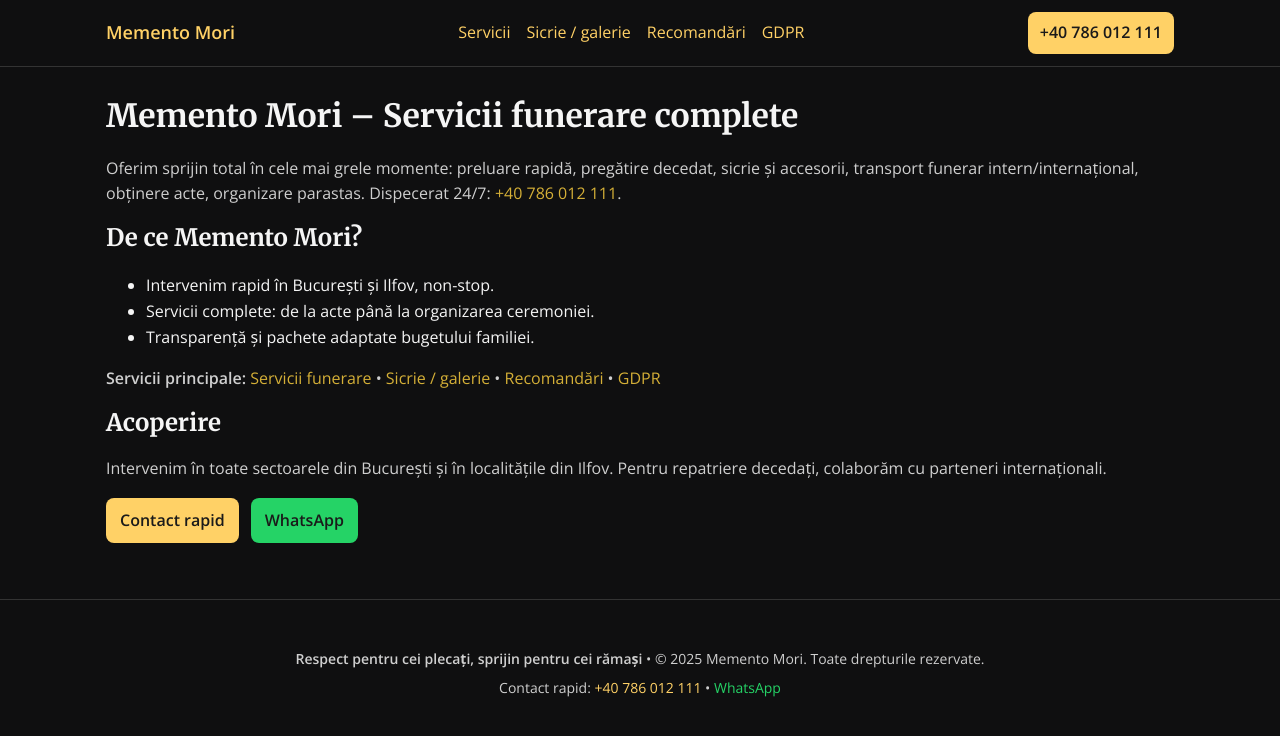
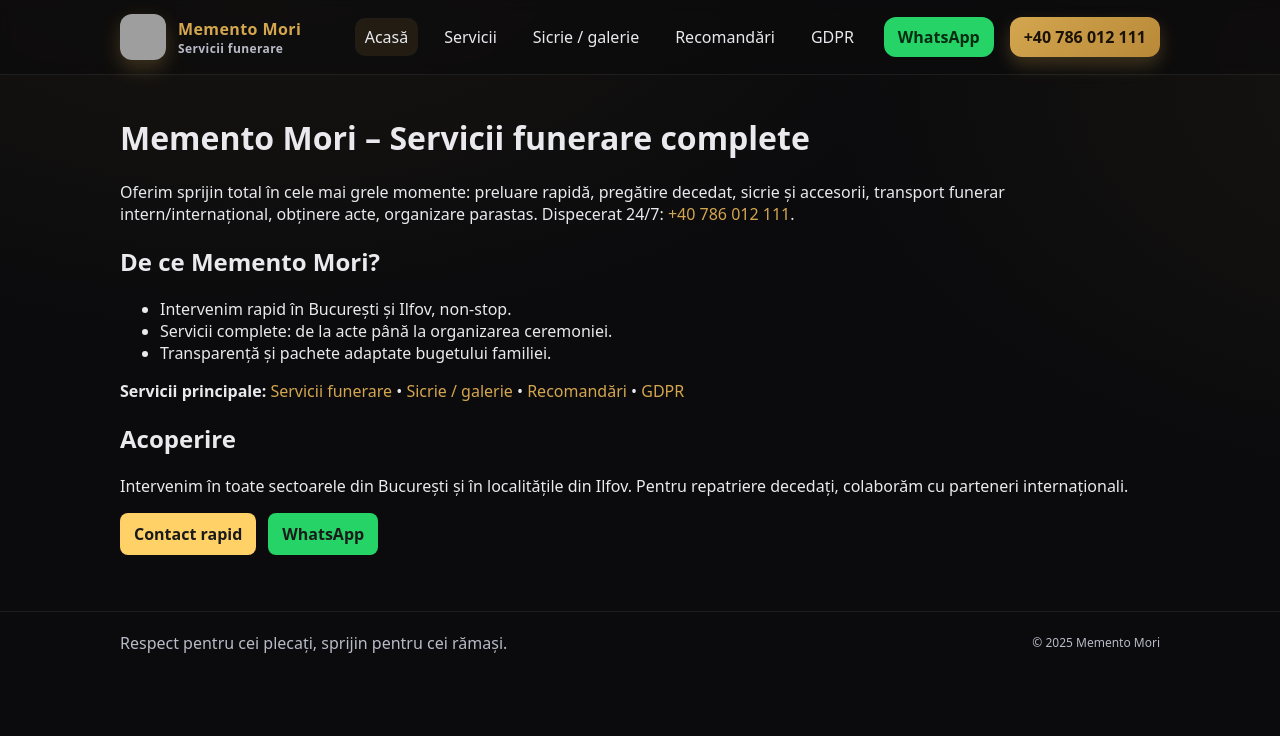
Before and after one commit to cristianaldea21-hue/mementomori, a Next.js app: page / in a window 1280 px wide. Shown: the top 736 px of the page. Built offline with nearby package versions, Linux system fonts and the light colour scheme; grey boxes are pictures that could not be loaded.

Commit message:
Logo integrat + butoane WhatsApp & Apel, păstrat SEO

```diff
--- a/app/globals.css
+++ b/app/globals.css
@@ -1,59 +1,90 @@
-/* Fonturi */
-@import url('https://fonts.googleapis.com/css2?family=Merriweather:wght@700&family=Open+Sans:wght@400;600&display=swap');
-
 :root{
-  --bg:#0f0f10;
-  --panel:#161618;
-  --text:#f5f5f5;
-  --muted:#cfcfcf;
-  --gold:#d4af37;
-  --line:#26262a;
+  --bg:#0b0b0d;
+  --card:#121216;
+  --text:#e9e9ee;
+  --muted:#b8bbc7;
+  --gold:#d4a64f;
+  --gold-2:#b88938;
+  --line:rgba(255,255,255,.08);
 }
 
 *{box-sizing:border-box}
 html,body{height:100%}
 body{
-  margin:0; background:var(--bg); color:var(--text);
-  font-family:'Open Sans',system-ui,Arial,sans-serif; line-height:1.6;
+  margin:0;
+  background: radial-gradient(1200px 700px at 20% -10%, rgba(212,166,79,.07), transparent 60%),
+              radial-gradient(1200px 700px at 120% 10%, rgba(212,166,79,.07), transparent 60%),
+              var(--bg);
+  color:var(--text);
+  font-family: ui-sans-serif, system-ui, "Segoe UI", Roboto, Inter, Arial, sans-serif;
+  -webkit-font-smoothing:antialiased; text-rendering:optimizeLegibility;
 }
 
-/* Layout */
-.container{max-width:1100px; margin:0 auto; padding:24px}
-.panel{background:var(--panel); border:1px solid var(--line); border-radius:14px; padding:22px}
+a{color:var(--gold); text-decoration:none}
+a:hover{color:var(--gold-2)}
 
-/* Tipografie */
-h1,h2,h3{font-family:'Merriweather',serif; margin:0 0 14px}
-h1{font-size:32px}
-h2{font-size:24px}
-p{margin:0 0 12px; color:var(--muted)}
-a{color:var(--gold); text-decoration:none}
-a:hover{text-decoration:underline}
+.container{max-width:1080px; margin:0 auto; padding:20px}
 
-/* Header */
-.header{
-  position:sticky; top:0; z-index:50;
-  backdrop-filter:saturate(120%) blur(6px);
-  background:rgba(15,15,16,.7); border-bottom:1px solid var(--line);
+/* ====== HEADER ====== */
+.header{position:sticky; top:0; z-index:50; backdrop-filter:saturate(140%) blur(6px);
+  background:rgba(10,10,12,.6); border-bottom:1px solid var(--line);}
+.header-inner{display:flex; align-items:center; gap:20px; padding:14px 20px}
+.brand{display:flex; align-items:center; gap:12px; font-weight:700; letter-spacing:.4px}
+.brand img.logo{width:46px; height:46px; border-radius:12px; display:block;
+  box-shadow:0 8px 20px rgba(212,166,79,.25); background:#000;}
+
+.nav{display:flex; gap:16px; margin-left:auto; flex-wrap:wrap}
+.nav a{padding:8px 10px; border-radius:10px; color:var(--text)}
+.nav a.active, .nav a:hover{background:rgba(212,166,79,.10)}
+
+.call{margin-left:8px; background:linear-gradient(135deg, var(--gold), var(--gold-2));
+  color:#1a1206; padding:9px 14px; border-radius:12px; font-weight:700;
+  box-shadow:0 8px 18px rgba(212,166,79,.25);}
+.whats{background:#25D366; color:#052c12; padding:9px 14px; border-radius:12px; font-weight:700;}
+
+/* ====== HERO, CARDURI, GALERIE ====== */
+.hero{
+  position:relative; overflow:hidden; border-radius:18px; padding:64px 28px;
+  background:
+    linear-gradient(to bottom, rgba(0,0,0,.55), rgba(0,0,0,.55)),
+    url('/img/hero.jpg') center/cover no-repeat, var(--card);
+  border:1px solid var(--line);
 }
-.nav{display:flex; align-items:center; gap:16px}
-.brand{display:flex; align-items:center; gap:10px; font-weight:700}
-.brand span{color:var(--gold)}
-.spacer{flex:1}
-.menu a{margin:0 10px; font-weight:600}
+.hero h1{font-size:36px; line-height:1.15; margin:0 0 10px}
+.hero p{color:var(--muted); margin:0 0 18px}
+.badges{display:flex; gap:10px; flex-wrap:wrap; margin-top:12px}
+.badge{border:1px solid var(--line); color:var(--muted); padding:6px 10px; border-radius:999px; background:rgba(255,255,255,.02)}
 
-/* Butoane */
-.btn{
-  display:inline-block; padding:10px 16px; border-radius:10px;
-  border:1px solid var(--gold); color:#101010; font-weight:700;
-  background:linear-gradient(180deg,var(--gold),#b99627);
-}
-.btn:hover{filter:brightness(1.05); text-decoration:none}
+.section{margin-top:36px}
+.section h2{font-size:22px; margin:0 0 12px}
+.section p{color:var(--muted)}
 
-/* Grid-uri */
-.grid{display:grid; gap:16px}
-.grid-2{grid-template-columns:repeat(2,minmax(0,1fr))}
-.grid-3{grid-template-columns:repeat(3,minmax(0,1fr))}
-@media (max-width:900px){.grid-2,.grid-3{grid-template-columns:1fr}}
+.grid{display:grid; gap:18px; grid-template-columns:repeat(auto-fill, minmax(260px,1fr));}
+.card{background:linear-gradient(180deg, rgba(255,255,255,.02), rgba(255,255,255,.00));
+  border:1px solid var(--line); border-radius:16px; overflow:hidden;}
+.card img{width:100%; height:160px; object-fit:cover}
+.card .body{padding:16px}
+.card h3{margin:0 0 8px; font-size:18px}
+.card p{margin:0; color:var(--muted)}
 
-/* Footer */
-.footer{border-top:1px solid var(--line); margin-top:40px; padding:28px 0; color:var(--muted); font-size:14px; text-align:center}
+.cta-row{display:flex; gap:12px; flex-wrap:wrap; margin-top:18px}
+.btn{display:inline-flex; align-items:center; gap:8px; padding:10px 14px; border-radius:12px;
+  border:1px solid var(--line); color:var(--text); background:rgba(255,255,255,.02)}
+.btn.primary{background:linear-gradient(135deg, var(--gold), var(--gold-2)); color:#1a1206; font-weight:700}
+
+.gallery{display:grid; gap:10px; grid-template-columns:repeat(auto-fill, minmax(220px,1fr));}
+.gallery img{width:100%; height:180px; object-fit:cover; border-radius:14px; border:1px solid var(--line)}
+
+/* ====== FOOTER ====== */
+.footer{margin:36px 0 20px; border-top:1px solid var(--line)}
+.footer .container{display:flex; flex-wrap:wrap; gap:14px; align-items:center; justify-content:space-between; color:var(--muted)}
+.slogan{color:var(--muted)}
+.small{font-size:12px; color:var(--muted)}
+
+/* ====== QUICK ACTION (plutitoare, pt. mobil) ====== */
+.fabs{position:fixed; right:18px; bottom:18px; display:flex; flex-direction:column; gap:10px; z-index:60}
+.fab{display:inline-flex; align-items:center; justify-content:center; width:56px; height:56px; border-radius:50%;
+  border:1px solid var(--line); background:var(--card); color:var(--text)}
+.fab.call{background:linear-gradient(135deg, var(--gold), var(--gold-2)); color:#1a1206; font-weight:800}
+.fab.whats{background:#25D366; color:#052c12}
+@media(min-width:860px){ .fabs{display:none} } /* ascundem pe desktop */
--- a/app/layout.tsx
+++ b/app/layout.tsx
@@ -1,228 +1,69 @@
 // app/layout.tsx
 import "./globals.css";
 import type { Metadata } from "next";
-import React from "react";
 
 export const metadata: Metadata = {
-  metadataBase: new URL("https://mementomori-psi.vercel.app"),
-  title: {
-    default: "Memento Mori – Servicii funerare complete",
-    template: "%s | Memento Mori",
-  },
+  title: "Memento Mori – Servicii funerare complete",
   description:
-    "Servicii funerare complete în București și Ilfov: preluare rapidă, pregătire decedat, sicrie și accesorii, transport funerar intern/internațional, obținere acte, parastas. Dispecerat 24/7: +40 786 012 111.",
-  alternates: {
-    canonical: "/",
-  },
+    "Servicii funerare complete în București & Ilfov: preluare rapidă, pregătire decedat, sicrie & accesorii, transport funerar intern/internațional, obținere acte, parastas. Contact 24/7: +40 786 012 111.",
   openGraph: {
-    type: "website",
+    title: "Memento Mori – Servicii funerare complete",
+    description:
+      "Respect pentru cei plecați, sprijin pentru cei rămași. Intervenim 24/7, discret și organizat.",
     url: "https://mementomori-psi.vercel.app",
     siteName: "Memento Mori",
-    title: "Memento Mori – Servicii funerare complete",
-    description:
-      "Oferim sprijin complet: preluare rapidă, pregătire decedat, sicrie și accesorii, transport funerar, obținere acte, organizare parastas. 24/7: +40 786 012 111.",
-    images: [
-      {
-        url: "/logo.png",
-        width: 600,
-        height: 600,
-        alt: "Memento Mori",
-      },
-    ],
+    images: [{ url: "/img/og-hero.jpg", width: 1200, height: 630, alt: "Memento Mori" }],
+    locale: "ro_RO",
+    type: "website",
   },
-  twitter: {
-    card: "summary_large_image",
-    title: "Memento Mori – Servicii funerare București & Ilfov",
-    description:
-      "Servicii funerare complete, transparente, disponibile 24/7. +40 786 012 111.",
-    images: ["/logo.png"],
-  },
-  icons: {
-    icon: "/favicon.ico",
-  },
+  icons: [{ rel: "icon", url: "/favicon.ico" }],
 };
 
 export default function RootLayout({ children }: { children: React.ReactNode }) {
   return (
     <html lang="ro">
       <body>
-        {/* ======= Header / Meniu ======= */}
-        <header className="site-header" style={{ borderBottom: "1px solid #333" }}>
-          <div
-            className="container"
-            style={{
-              display: "flex",
-              alignItems: "center",
-              justifyContent: "space-between",
-              gap: 16,
-              padding: "12px 16px",
-            }}
-          >
-            <a
-              href="/"
-              style={{
-                fontWeight: 700,
-                textDecoration: "none",
-                color: "#ffd166",
-                fontSize: 18,
-              }}
-              aria-label="Memento Mori - Acasă"
-            >
-              Memento Mori
+        <header className="header" role="banner">
+          <div className="header-inner container">
+            <a href="/" className="brand" aria-label="Memento Mori – Acasă">
+              <img src="/img/logo-memento.png" width={46} height={46} alt="Memento Mori" className="logo" />
+              <div>
+                <div>Memento Mori</div>
+                <div className="small">Servicii funerare</div>
+              </div>
             </a>
 
-            <nav style={{ display: "flex", gap: 16 }}>
-              <a href="/servicii" style={{ color: "#ffd166", textDecoration: "none" }}>
-                Servicii
-              </a>
-              <a href="/sicrie" style={{ color: "#ffd166", textDecoration: "none" }}>
-                Sicrie / galerie
-              </a>
-              <a href="/recomandari" style={{ color: "#ffd166", textDecoration: "none" }}>
-                Recomandări
-              </a>
-              <a href="/gdpr" style={{ color: "#ffd166", textDecoration: "none" }}>
-                GDPR
-              </a>
+            <nav className="nav" aria-label="Navigație principală">
+              <a href="/" className="active">Acasă</a>
+              <a href="/servicii">Servicii</a>
+              <a href="/sicrie">Sicrie / galerie</a>
+              <a href="/recomandari">Recomandări</a>
+              <a href="/gdpr">GDPR</a>
             </nav>
 
-            <a
-              href="tel:+40786012111"
-              style={{
-                background: "#ffd166",
-                color: "#1a1a1a",
-                padding: "8px 12px",
-                borderRadius: 8,
-                fontWeight: 700,
-                textDecoration: "none",
-                whiteSpace: "nowrap",
-              }}
-              aria-label="Sună acum +40 786 012 111"
-            >
-              +40 786 012 111
-            </a>
+            <div style={{ display:"flex", gap:8 }}>
+              <a className="whats" href="https://wa.me/40786012111" target="_blank" rel="noopener noreferrer" aria-label="WhatsApp">
+                WhatsApp
+              </a>
+              <a className="call" href="tel:+40786012111" aria-label="Apelează +40 786 012 111">+40 786 012 111</a>
+            </div>
           </div>
         </header>
 
-        {/* ======= Conținut pagină ======= */}
-        <main className="container" style={{ padding: "24px 16px", maxWidth: 1100, margin: "0 auto" }}>
-          {children}
-        </main>
+        <main className="container">{children}</main>
 
-        {/* ======= Footer ======= */}
-        <footer
-          className="footer"
-          style={{
-            borderTop: "1px solid #333",
-            padding: "24px 16px",
-            marginTop: 32,
-          }}
-        >
-          <div className="container" style={{ maxWidth: 1100, margin: "0 auto", color: "#aaa" }}>
-            <p style={{ margin: 0 }}>
-              <strong>Respect pentru cei plecați, sprijin pentru cei rămași</strong> • ©{" "}
-              {new Date().getFullYear()} Memento Mori. Toate drepturile rezervate.
-            </p>
-            <p style={{ margin: "6px 0 0 0" }}>
-              Contact rapid: <a href="tel:+40786012111" style={{ color: "#ffd166" }}>+40 786 012 111</a> •{" "}
-              <a href="https://wa.me/40786012111" target="_blank" rel="noopener noreferrer" style={{ color: "#25D366" }}>
-                WhatsApp
-              </a>
-            </p>
+        <footer className="footer">
+          <div className="container">
+            <div className="slogan">Respect pentru cei plecați, sprijin pentru cei rămași.</div>
+            <div className="small">© {new Date().getFullYear()} Memento Mori</div>
           </div>
         </footer>
 
-        {/* ======= JSON-LD: LocalBusiness / FuneralHome ======= */}
-        <script
-          type="application/ld+json"
-          dangerouslySetInnerHTML={{
-            __html: JSON.stringify(
-              {
-                "@context": "https://schema.org",
-                "@type": "FuneralHome",
-                "name": "Memento Mori",
-                "url": "https://mementomori-psi.vercel.app",
-                "telephone": "+40 786 012 111",
-                "email": "mementomori@example.com",
-                "slogan": "Respect pentru cei plecați, sprijin pentru cei rămași",
-                "description":
-                  "Servicii funerare complete în București și Ilfov: preluare rapidă, pregătire decedat, sicrie și accesorii, transport funerar intern/internațional, obținere acte, organizare parastas. Dispecerat 24/7.",
-                "image": "https://mementomori-psi.vercel.app/logo.png",
-                "logo": "https://mementomori-psi.vercel.app/logo.png",
-                "address": {
-                  "@type": "PostalAddress",
-                  "streetAddress": "—",
-                  "addressLocality": "București",
-                  "addressRegion": "Ilfov",
-                  "postalCode": "—",
-                  "addressCountry": "RO"
-                },
-                "geo": { "@type": "GeoCoordinates", "latitude": 44.4268, "longitude": 26.1025 },
-                "areaServed": [
-                  { "@type": "AdministrativeArea", "name": "București" },
-                  { "@type": "AdministrativeArea", "name": "Ilfov" }
-                ],
-                "openingHoursSpecification": [
-                  {
-                    "@type": "OpeningHoursSpecification",
-                    "dayOfWeek": ["Monday","Tuesday","Wednesday","Thursday","Friday","Saturday","Sunday"],
-                    "opens": "00:00",
-                    "closes": "23:59"
-                  }
-                ],
-                "paymentAccepted": ["Cash", "Card"],
-                "priceRange": "€€",
-                "hasOfferCatalog": {
-                  "@type": "OfferCatalog",
-                  "name": "Servicii funerare",
-                  "itemListElement": [
-                    { "@type": "Offer", "name": "Pachet Standard Domiciliu", "itemOffered": { "@type": "Service", "serviceType": "Servicii funerare – de la domiciliu" } },
-                    { "@type": "Offer", "name": "Pachet Standard Spital", "itemOffered": { "@type": "Service", "serviceType": "Servicii funerare – de la spital" } },
-                    { "@type": "Offer", "name": "Pachet Social", "itemOffered": { "@type": "Service", "serviceType": "Pachet social" } },
-                    { "@type": "Offer", "name": "Repatriere decedați", "itemOffered": { "@type": "Service", "serviceType": "Repatriere internațională" } }
-                  ]
-                },
-                "sameAs": [
-                  "https://www.facebook.com/CONTUL_TAU",
-                  "https://www.instagram.com/CONTUL_TAU",
-                  "https://maps.google.com/?q=Memento+Mori+Bucuresti"
-                ],
-                "contactPoint": [
-                  {
-                    "@type": "ContactPoint",
-                    "contactType": "Servicii funerare 24/7",
-                    "telephone": "+40 786 012 111",
-                    "availableLanguage": ["ro","en"]
-                  }
-                ]
-              },
-              null,
-              2
-            ),
-          }}
-        />
-
-        {/* ======= JSON-LD: WebSite + SearchAction ======= */}
-        <script
-          type="application/ld+json"
-          dangerouslySetInnerHTML={{
-            __html: JSON.stringify(
-              {
-                "@context": "https://schema.org",
-                "@type": "WebSite",
-                "name": "Memento Mori",
-                "url": "https://mementomori-psi.vercel.app",
-                "potentialAction": {
-                  "@type": "SearchAction",
-                  "target": "https://mementomori-psi.vercel.app/?q={search_term_string}",
-                  "query-input": "required name=search_term_string"
-                }
-              },
-              null,
-              2
-            ),
-          }}
-        />
+        {/* Acțiuni rapide plutitoare (mobil) */}
+        <div className="fabs" aria-hidden="false">
+          <a className="fab whats" href="https://wa.me/40786012111" target="_blank" rel="noopener noreferrer" aria-label="Deschide WhatsApp" title="WhatsApp">WA</a>
+          <a className="fab call" href="tel:+40786012111" aria-label="Apelează acum" title="Apelează">☎</a>
+        </div>
       </body>
     </html>
   );
```
